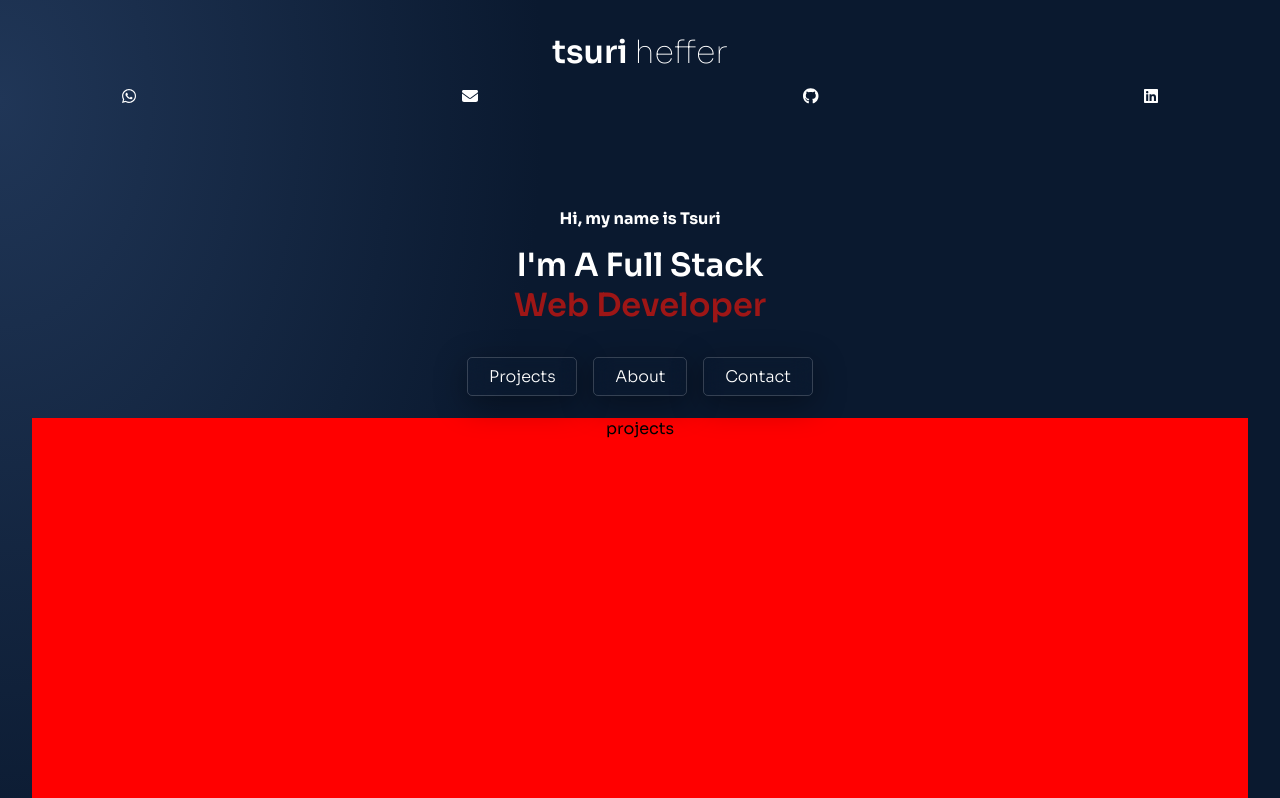
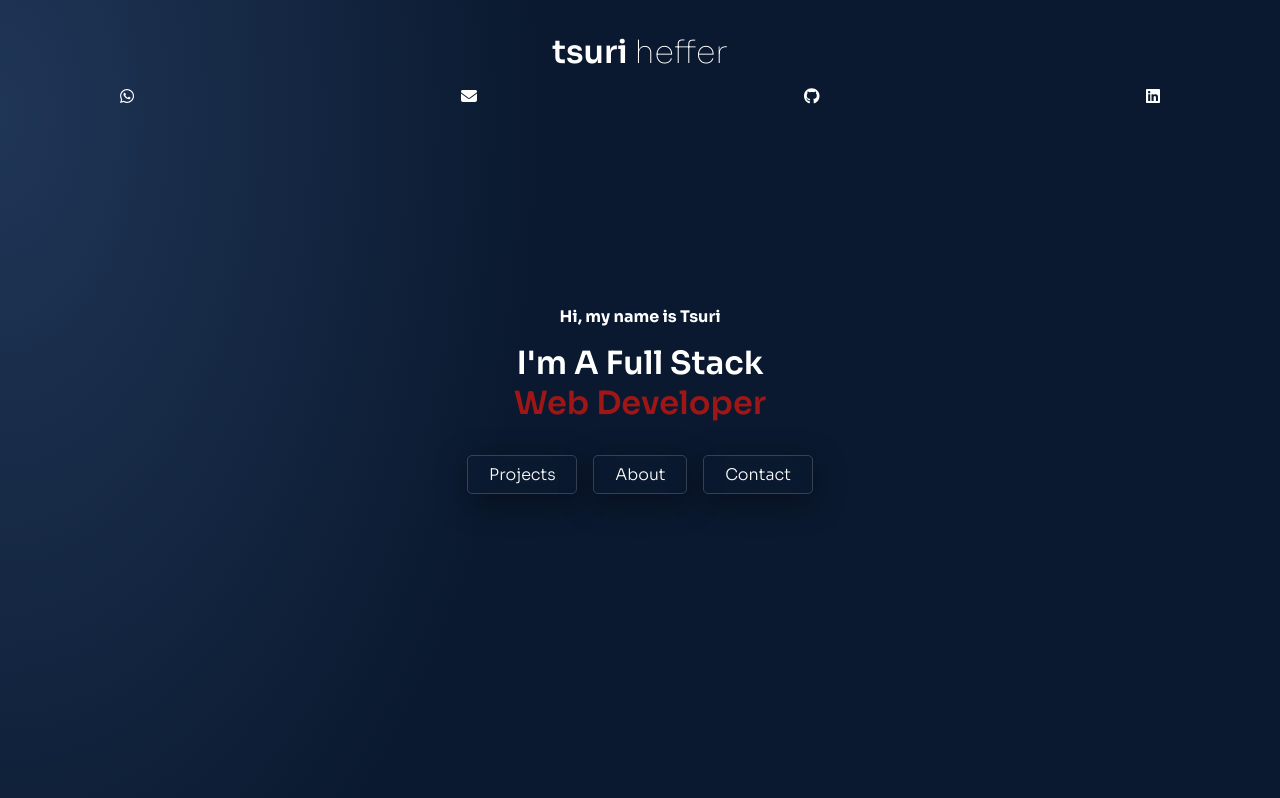
Before and after one commit to TsuriH/TsuriPortfolio, a React (Create React App) app: page / in a window 1280 px wide. Shown: the top 798 px of the page. Built offline with nearby package versions, Linux system fonts and the light colour scheme.

Commit message:
done headline

```diff
--- a/src/Components/Layout/Header/Header.css
+++ b/src/Components/Layout/Header/Header.css
@@ -4,6 +4,8 @@
     flex-direction: column;
     align-items: center;
     gap: 1rem;
+    position: absolute;
+    width: 100%;
 
 }
 
@@ -22,5 +24,5 @@
     display: flex;
     align-items: center;
     justify-content: space-between;
-    padding: 0 90px;
+    padding: 0 120px;
 }
--- a/src/Components/Layout/Hero/Hero.css
+++ b/src/Components/Layout/Hero/Hero.css
@@ -2,19 +2,16 @@
     display: flex;
     align-items: center;
     justify-content: center;
+    height: 100vh;
     /* border: 2px solid red; */
-
 }
 
 .Hero .hero-container {
-    height: 100vh;
-    position: absolute;
     top: 0px;
     display: flex;
     flex-direction: column;
     justify-content: start;
     gap: 1rem;
-    padding-top: 13rem;
 
 }
 
--- a/src/Components/Layout/Layout/Layout.css
+++ b/src/Components/Layout/Layout/Layout.css
@@ -3,9 +3,13 @@
   height: 100%;
   display: flex;
   flex-direction: column;
-  gap: 4rem;
+  align-items: center;
+
 }
 
-.Layout .projects {
-  margin-top: 250px;
+.Layout header {
+  height: 100px;
+  position: absolute;
+  width: 100%;
+  padding-top: 2em;
 }
--- a/src/index.css
+++ b/src/index.css
@@ -33,10 +33,10 @@ body {
 }
 
 body {
+
   background:radial-gradient(at 0% 5%, #203657 0%, #0A192F 30%);
   /* problem I want another gradient */
   font-family: var(--font-sans);
-  padding: 2em;
   font-family: var(--font-mono);
   font-size: 1rem;
   text-align: center;
```
